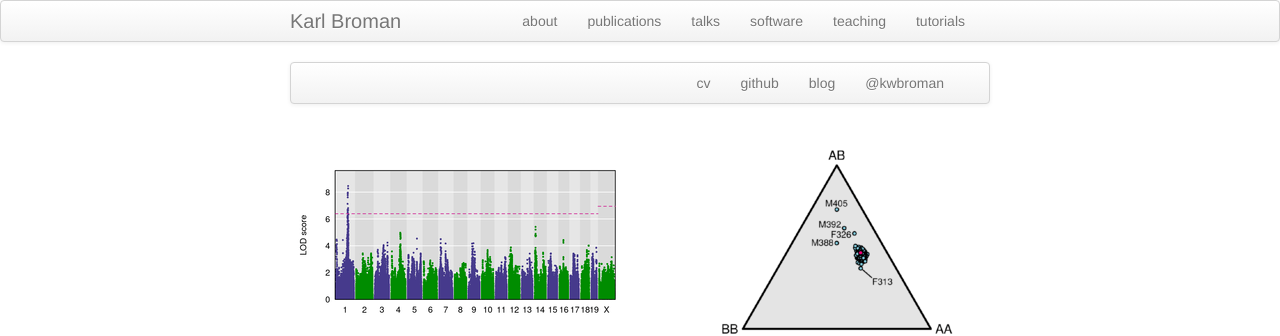
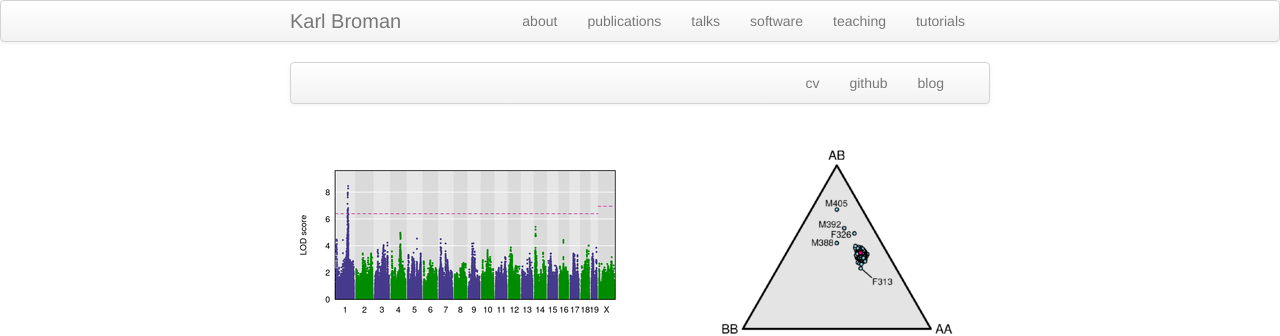
Before and after one commit to kbroman/kbroman.github.io, a Jekyll site: the page built from index.md, in a window 1280 px wide. Shown: the top 336 px of the page. Built offline with Jekyll 4.4.1, drawn with Linux system fonts in a browser that asks for light colours.

Commit message:
remove twitter

```diff
--- a/_config.yml
+++ b/_config.yml
@@ -13,7 +13,6 @@
   name : Karl Broman
   email : kbroman@gmail.com
   github : kbroman
-  twitter : kwbroman
   feedburner : nil
 
 production_url : https://kbroman.github.io
--- a/index.md
+++ b/index.md
@@ -11,7 +11,6 @@
           <li><a href="{{ BASE_PATH }}/broman_cv.pdf">cv</a></li>
           <li><a href="https://github.com/kbroman">github</a></li>
           <li><a href="https://kbroman.org/blog">blog</a></li>
-          <li><a href="https://twitter.com/kwbroman">@kwbroman</a></li>
       </ul>
   </div>
 </div>
```
Also changed, not shown: morefigs.md (+0 -1 lines).
